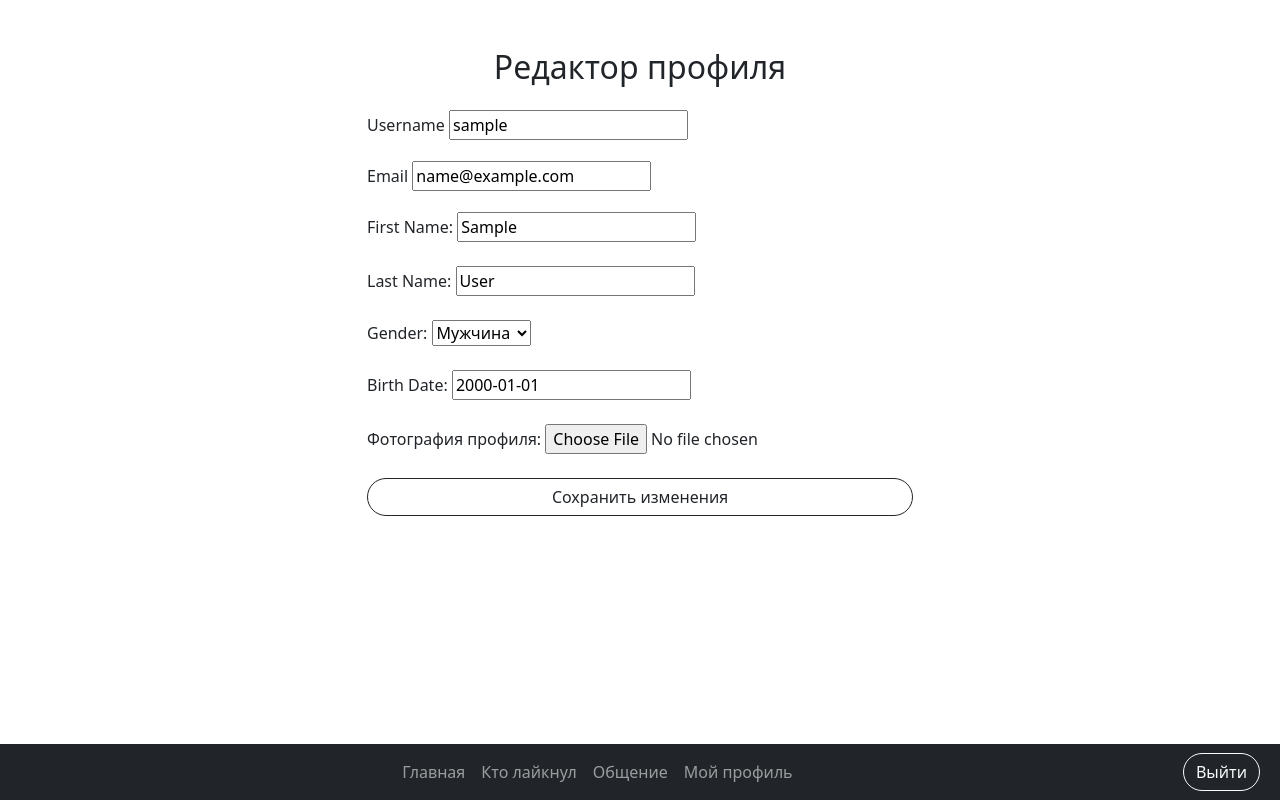
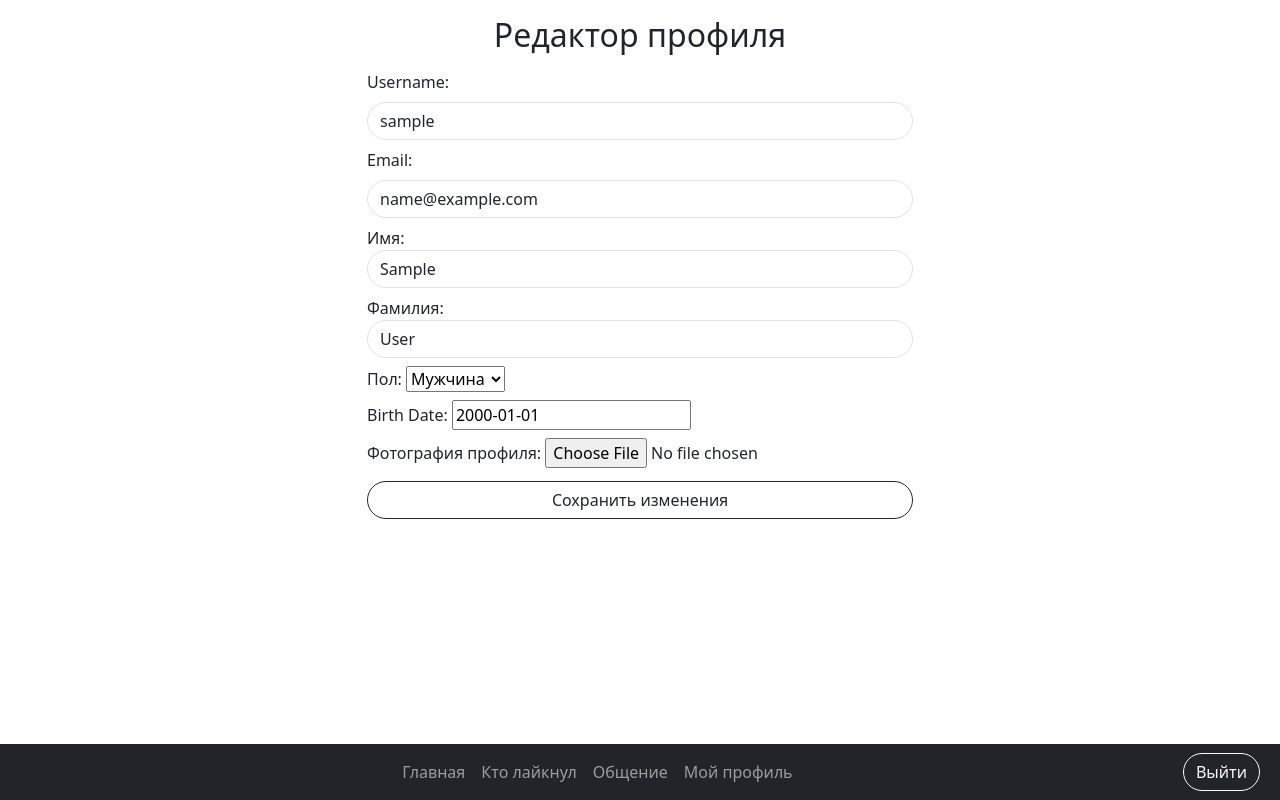
Before and after one commit to antonak387/friendfinder, a Django app: page /app/profile_edit in a window 1280 px wide. Run offline with Django 4.2, Linux system fonts and the light colour scheme; the visitor is signed in with stand-in values (Sample User, id 1); some libraries are stand-ins or nearby versions.

```diff
--- a/finderfriend/app/templates/app/layout.html
+++ b/finderfriend/app/templates/app/layout.html
@@ -9,7 +9,10 @@
 <link href="https://cdn.jsdelivr.net/npm/bootstrap@5.3.2/dist/css/bootstrap.min.css" rel="stylesheet" integrity="sha384-T3c6CoIi6uLrA9TneNEoa7RxnatzjcDSCmG1MXxSR1GAsXEV/Dwwykc2MPK8M2HN" crossorigin="anonymous">
   <style>
     .max-height-100 {
-      max-height: calc(100vh - 364px);
+        max-height: calc(100vh - 364px);
+    }
+    .margin-bot-10{
+        margin-bottom: 10vh;
     }
   </style>
 </head>
--- a/finderfriend/app/templates/app/profile_edit.html
+++ b/finderfriend/app/templates/app/profile_edit.html
@@ -3,50 +3,122 @@
 {% block title  %}Редактор профиля{% endblock %}
 
 {% block content %}
-<div class="container mt-5">
+<div class="container mt-3">
     <div class="row justify-content-center">
         <div class="col-md-6">
-            <h2 class="text-center mb-4">Редактор профиля</h2>
+            <h2 class="text-center mb-3">Редактор профиля</h2>
             <form method="post" class="form" enctype="multipart/form-data">
                 {% csrf_token %}
-                <div class="mb-3">
-                    <label for="{{ form.username.id_for_label }}" class="form-label">Username</label>
-                    {{ form.username }}
+                <div class="mb-2">
+                    <label for="{{ form.username.id_for_label }}" class="form-label">Username:</label>
+                    <input type="text" name="username" class="form-control rounded-pill" id="username" value="{{ form.username.value|default:'' }}">
                 </div>
-                <div class="mb-3">
-                    <label for="{{ form.email.id_for_label }}" class="form-label">Email</label>
-                    {{ form.email }}
+                <div class="mb-2">
+                    <label for="{{ form.email.id_for_label }}" class="form-label">Email:</label>
+                    <input type="text" name="email" class="form-control rounded-pill" id="email" value="{{ form.email.value|default:'' }}">
                 </div>
-                <div class="mb-4">
-                    <label for="{{ form.first_name.id_for_label }}">First Name:</label>
-                    {{ form.first_name }}
+                <div class="mb-2">
+                    <label for="{{ form.first_name.id_for_label }}">Имя:</label>
+                    <input type="text" name="first_name" class="form-control rounded-pill" id="first_name" value="{{ form.first_name.value|default:'' }}">
                 </div>
-                <div class="mb-4">
-                    <label for="{{ form.last_name.id_for_label }}">Last Name:</label>
-                    {{ form.last_name }}
+                <div class="mb-2">
+                    <label for="{{ form.last_name.id_for_label }}">Фамилия:</label>
+                    <input type="text" name="last_name" class="form-control rounded-pill" id="last_name" value="{{ form.last_name.value|default:'' }}">
                 </div>
-                <div class="mb-4">
-                    <label for="{{ form.gender.id_for_label }}">Gender:</label>
+                <div class="mb-2">
+                    <label for="{{ form.gender.id_for_label }}">Пол:</label>
                     {{ form.gender }}
                 </div>
-                <div class="mb-4">
+                <div class="mb-2">
                     <label for="{{ form.birth_date.id_for_label }}">Birth Date:</label>
                     {{ form.birth_date }}
                 </div>
-                <div class="mb-4">
-                    <label for="{{ form.image.id_for_label }}">Фотография профиля:</label>
+                <div class="mb-2">
+                    <label for="{{ form.image.id_for_label }}" class="form-label">Фотография профиля:</label>
                     {{ form.image }}
+<!--                    <div id="drop-zone" class="form-control rounded-pill">-->
+<!--                        <p class="text-center mb-0">Drag & Drop or click to upload</p>-->
+<!--                        <input type="file" id="file-input" accept="image/*" style="display: none;" value="{{ form.image.value|default:'' }}"/>-->
+<!--                    </div>
+<!--                    <div id="preview-container" class="mt-2">-->
+<!--                        {% if form.instance.image %}-->
+<!--                        <img src="{{ form.instance.image.url }}" alt="Profile Image" id="image-preview"-->
+<!--                             class="img-thumbnail"/>-->
+<!--                        {% else %}-->
+<!--                        <p class="text-muted">No profile image uploaded</p>-->
+<!--                        {% endif %}-->
+<!--                    </div>-->
                 </div>
-
-                <button type="submit" class="btn btn-outline-dark rounded-pill w-100">Сохранить изменения</button>
+                {{ form.errors }}
+                <button type="submit" class="btn btn-outline-dark rounded-pill w-100 margin-bot-10">
+                    Сохранить изменения
+                </button>
             </form>
-
-            {% if form.errors %}
-            <div class="alert alert-danger mt-4">
-                <strong>Error!</strong> Please correct the errors below.
-            </div>
-            {% endif %}
         </div>
     </div>
 </div>
+
+<!--<script>-->
+<!--    document.getElementById('drop-zone').addEventListener('dragover', function (e) {-->
+<!--        e.preventDefault();-->
+<!--        this.classList.add('drag-over');-->
+<!--    });-->
+
+<!--    document.getElementById('drop-zone').addEventListener('dragleave', function () {-->
+<!--        this.classList.remove('drag-over');-->
+<!--    });-->
+
+<!--    document.getElementById('drop-zone').addEventListener('drop', function (e) {-->
+<!--        e.preventDefault();-->
+<!--        this.classList.remove('drag-over');-->
+<!--        handleDrop(e.dataTransfer.files);-->
+<!--    });-->
+
+<!--    document.getElementById('drop-zone').addEventListener('click', function () {-->
+<!--        document.getElementById('file-input').click();-->
+<!--    });-->
+
+<!--    document.getElementById('file-input').addEventListener('change', function () {-->
+<!--        handleDrop(this.files);-->
+<!--    });-->
+
+<!--    function handleDrop(files) {-->
+<!--        if (files.length > 0) {-->
+<!--            var reader = new FileReader();-->
+
+<!--            reader.onload = function (e) {-->
+<!--                var preview = document.getElementById('image-preview');-->
+<!--                var container = document.getElementById('preview-container');-->
+<!--                if (!preview) {-->
+<!--                    preview = document.createElement('img');-->
+<!--                    preview.id = 'image-preview';-->
+<!--                    preview.alt = 'Profile Image';-->
+<!--                    preview.className = 'img-thumbnail';-->
+<!--                    container.innerHTML = '';-->
+<!--                    container.appendChild(preview);-->
+<!--                }-->
+<!--                preview.src = e.target.result;-->
+<!--            };-->
+
+<!--            reader.readAsDataURL(files[0]);-->
+<!--        }-->
+<!--    }-->
+<!--</script>-->
+
+<!--<style>-->
+<!--    #drop-zone {-->
+<!--        border: 2px dashed #ccc;-->
+<!--        padding: 20px;-->
+<!--        text-align: center;-->
+<!--        cursor: pointer;-->
+<!--    }-->
+
+<!--    #drop-zone.drag-over {-->
+<!--        background-color: #f0f0f0;-->
+<!--    }-->
+
+<!--    #preview-container {-->
+<!--        margin-top: 10px;-->
+<!--    }-->
+<!--</style>-->
 {% endblock %}
```
Also changed, not shown: finderfriend/app/templates/app/matches.html (+7 -0 lines), finderfriend/app/templates/registration/login.html (+5 -15 lines), finderfriend/app/templates/registration/signup.html (+12 -8 lines), finderfriend/app/forms.py (line endings or trailing spaces), finderfriend/media/images/photo_2023-12-04_14-52-03.jpg (added), finderfriend/media/images/photo_2023-12-04_14-52-24_Uhgv1i4.jpg (added), finderfriend/media/images/photo_2023-12-10_22-10-32.jpg (added), finderfriend/media/images/scale_1200_twiD85Y.webp (added).
